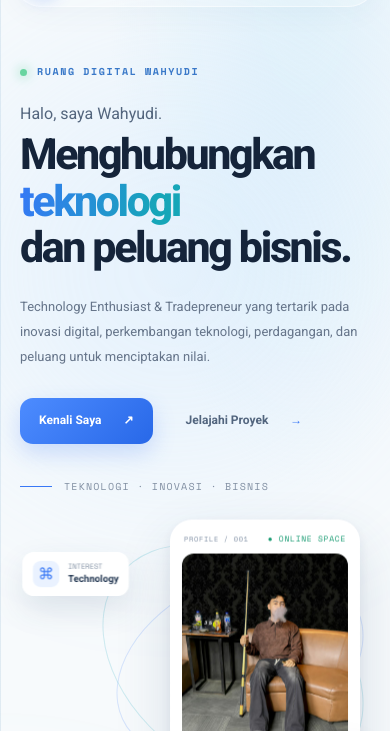
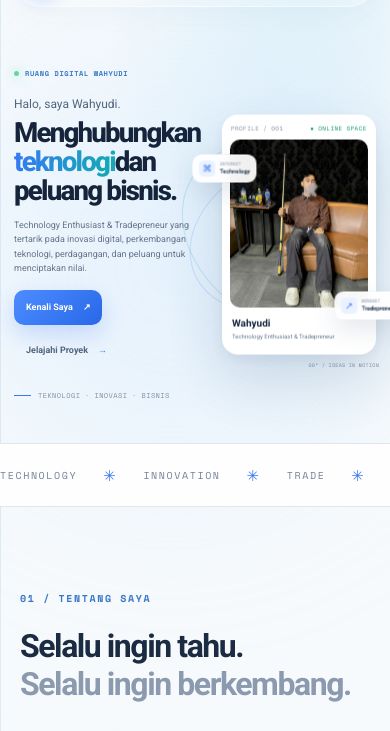
Before and after one commit to hemsinstitute-pdg11/wynnsti, a plain HTML site: page index.html in a window 390 px wide. Shown: the part 61-792 px from the top of the page. Drawn offline with nearby package versions, Linux system fonts and the light colour scheme.

Commit message:
Rework mobile hero into side-by-side layout matching desktop reference

```diff
--- a/styles.css
+++ b/styles.css
@@ -320,3 +320,77 @@ html{scroll-behavior:smooth}
   .chip-tech{left:-5px}
   .chip-trade{right:-4px}
 }
+
+/* Mobile hero composition: copy on the left, portrait card on the right */
+@media(max-width:680px){
+  .hero{
+    width:calc(100% - 32px);
+    min-height:0;
+    padding:62px 0 42px;
+    display:grid;
+    grid-template-columns:minmax(0,1.08fr) minmax(132px,.82fr);
+    align-items:center;
+    gap:8px;
+  }
+  .hero-copy{order:1;min-width:0}
+  .hero-visual{
+    order:2;
+    width:100%;
+    height:290px;
+    min-width:0;
+    margin:0;
+    padding:0;
+    display:flex;
+    align-items:center;
+    justify-content:center;
+  }
+  .hero .eyebrow{font-size:7px;letter-spacing:.09em;gap:6px}
+  .hero .status-dot{width:5px;height:5px;flex:0 0 5px}
+  .hero-kicker{font-size:12px;line-height:1.4;margin:17px 0 5px}
+  .hero h1{
+    font-size:clamp(27px,7.4vw,34px);
+    line-height:1.05;
+    letter-spacing:-.065em;
+    overflow-wrap:normal;
+  }
+  .hero h1 br{display:none}
+  .hero-description{font-size:10px;line-height:1.6;margin:13px 0 15px}
+  .hero-actions{gap:8px;align-items:flex-start;flex-direction:column}
+  .hero-actions .button{font-size:9px;padding:10px 12px;gap:10px;border-radius:10px}
+  .hero-meta{font-size:7px;letter-spacing:.06em;gap:7px;margin-top:22px}
+  .meta-line{width:17px;flex:0 0 17px}
+  .portrait-card{
+    width:100%;
+    max-width:190px;
+    height:258px;
+    padding:8px;
+    margin:0;
+    border-radius:16px;
+    transform:rotate(1deg);
+  }
+  .portrait-top{font-size:6px;letter-spacing:.06em;padding:1px 1px 7px}
+  .live-indicator{font-size:6px}
+  .portrait-frame{height:183px;border-radius:10px}
+  .portrait-caption{padding:8px 2px 0}
+  .portrait-caption strong{font-size:10px}
+  .portrait-caption div span{font-size:6px;line-height:1.35}
+  .float-chip{gap:6px;padding:7px 8px;transform:scale(.72);transform-origin:center}
+  .chip-tech{left:-38px;top:54px}
+  .chip-trade{right:-36px;bottom:43px}
+  .chip-icon{width:23px;height:23px;font-size:13px;border-radius:7px}
+  .float-chip small{font-size:6px}
+  .float-chip b{font-size:8px}
+  .orbit-a{width:190px;height:145px}
+  .orbit-b{width:210px;height:165px}
+  .visual-coordinate{right:-3px;bottom:1px;font-size:5px;letter-spacing:.06em}
+}
+@media(max-width:390px){
+  .hero{grid-template-columns:minmax(0,1fr) minmax(122px,.76fr);gap:6px;width:calc(100% - 28px)}
+  .hero h1{font-size:clamp(25px,7.1vw,29px)}
+  .hero-description{font-size:9px}
+  .hero-visual{height:270px}
+  .portrait-card{height:240px;padding:7px}
+  .portrait-frame{height:168px}
+  .chip-tech{left:-42px}
+  .chip-trade{right:-40px}
+}
```
